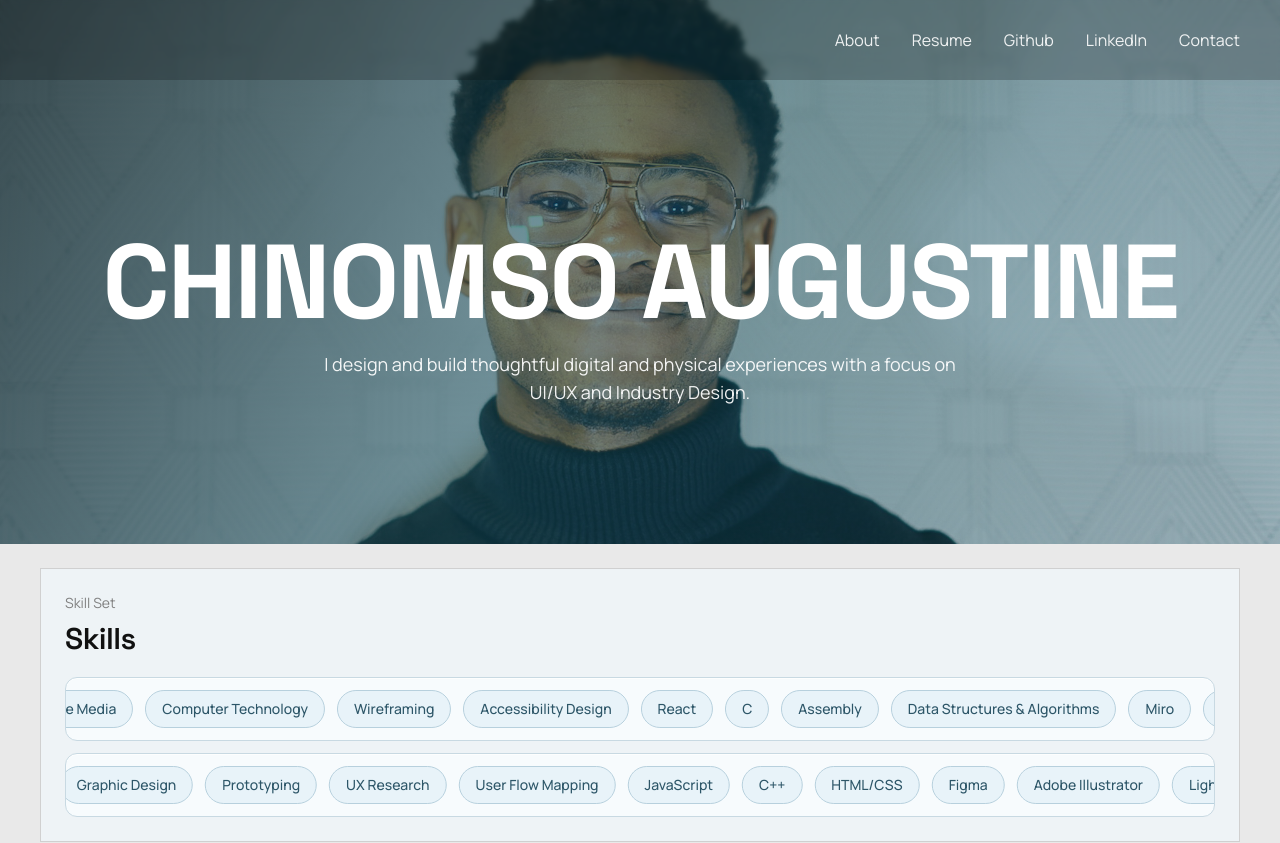
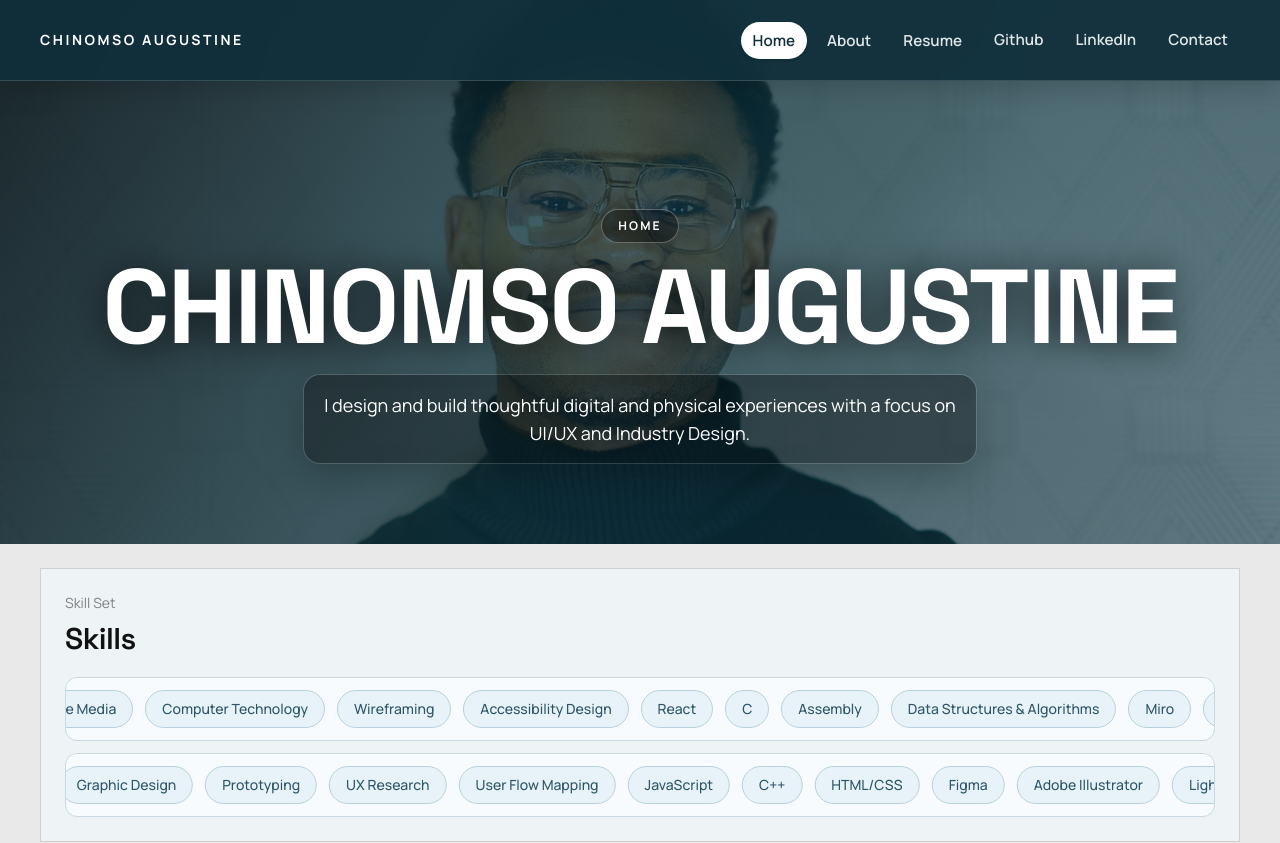
Before and after one commit to Chinomso-Augustine/Chinomso_A_Portfolio, a React (Vite) app: page / in a window 1280 px wide. Shown: the top 843 px of the page. Built offline with nearby package versions, Linux system fonts and the light colour scheme.

Commit message:
Improve portfolio navigation and previews

```diff
--- a/src/App.jsx
+++ b/src/App.jsx
@@ -8,13 +8,9 @@ const rhinoProjectImageUrl = import.meta.env.BASE_URL + "rhino-modeling.png";
 const publicFileUrl = (...pathSegments) =>
   import.meta.env.BASE_URL + pathSegments.map(encodeURIComponent).join("/");
 
-const typographyPdfUrl = publicFileUrl("DI", "Typography Project.pdf");
 const typographyImageUrl = publicFileUrl("DI", "typography-project.jpg");
-const digitalIllustrationsPdfUrl = publicFileUrl("DI", "Digital Illustrations.pdf");
 const digitalIllustrationsImageUrl = publicFileUrl("DI", "digital-illustrations.jpg");
-const eventPosterPdfUrl = publicFileUrl("DI", "My Event Poster.pdf");
 const eventPosterImageUrl = publicFileUrl("DI", "event-poster.jpg");
-const zinePdfUrl = publicFileUrl("DI", "zine-preview.pdf");
 const zineImageUrl = publicFileUrl("DI", "zine.jpg");
 const designProcessImageUrl = publicFileUrl("journey-map-1.jpg");
 
@@ -120,8 +116,8 @@ const projectCategories = [
         description:
           "A type-focused poster study exploring hierarchy, scale, and visual contrast.",
         image: typographyImageUrl,
-        action: "View PDF",
-        href: typographyPdfUrl,
+        action: "View project",
+        to: "/document/typography",
       },
       {
         type: "project",
@@ -129,8 +125,8 @@ const projectCategories = [
         description:
           "A multi-page illustration series exploring color systems, form, and everyday objects.",
         image: digitalIllustrationsImageUrl,
-        action: "View PDF",
-        href: digitalIllustrationsPdfUrl,
+        action: "View project",
+        to: "/document/digital-illustrations",
       },
       {
         type: "project",
@@ -138,8 +134,8 @@ const projectCategories = [
         description:
           "A bold event poster composition using sports imagery, layered color, and scale.",
         image: eventPosterImageUrl,
-        action: "View PDF",
-        href: eventPosterPdfUrl,
+        action: "View project",
+        to: "/document/event-poster",
       },
       {
         type: "project",
@@ -147,8 +143,8 @@ const projectCategories = [
         description:
           "A visual zine exploring time pressure, workflow, and collage-based storytelling.",
         image: zineImageUrl,
-        action: "View PDF",
-        href: zinePdfUrl,
+        action: "View project",
+        to: "/document/zine",
       },
       { type: "empty", title: "Soccer" },
     ],
@@ -177,50 +173,6 @@ export default function App() {
         `}
       </style>
 
-      <header className="fixed inset-x-0 top-0 z-30 bg-black/20 backdrop-blur-[2px]">
-        <div className="mx-auto flex h-20 w-full max-w-[1280px] items-center justify-end px-6 md:px-10">
-          <nav aria-label="Main navigation">
-            <ul className="flex items-center gap-5 text-[1rem] text-white/90 md:gap-8">
-              <li>
-                <Link to="/about" className="hover:text-white">
-                  About
-                </Link>
-              </li>
-              <li>
-                <Link to="/resume" className="hover:text-white">
-                  Resume
-                </Link>
-              </li>
-              <li>
-                <a
-                  href="https://github.com/Chinomso-Augustine"
-                  target="_blank"
-                  rel="noreferrer"
-                  className="hover:text-white"
-                >
-                  Github
-                </a>
-              </li>
-              <li>
-                <a
-                  href="https://www.linkedin.com/in/chinomso-augustine-ba9a29258/"
-                  target="_blank"
-                  rel="noreferrer"
-                  className="hover:text-white"
-                >
-                  LinkedIn
-                </a>
-              </li>
-              <li>
-                <a href="mailto:chinomsoaugustine073@gmail.com" className="hover:text-white">
-                  Contact
-                </a>
-              </li>
-            </ul>
-          </nav>
-        </div>
-      </header>
-
       <main className="pb-16">
         <section className="relative flex min-h-[68vh] items-center justify-center overflow-hidden">
           <img
@@ -228,13 +180,16 @@ export default function App() {
             alt="Hero background"
             className="absolute inset-0 h-full w-full object-cover object-[center_28%]"
           />
-          <div className="absolute inset-0 bg-[linear-gradient(120deg,rgba(7,31,39,0.78),rgba(15,76,92,0.55),rgba(15,76,92,0.35))]" />
+          <div className="absolute inset-0 bg-[linear-gradient(120deg,rgba(3,18,24,0.9),rgba(9,50,62,0.74),rgba(9,50,62,0.6))]" />
 
-          <div className="relative z-10 mx-auto w-full max-w-[1280px] px-6 pt-24 text-center md:px-10">
-            <h1 className="w-full text-[clamp(2.2rem,8.2vw,7rem)] leading-[0.92] font-bold tracking-tight text-white md:whitespace-nowrap">
+          <div className="relative z-10 mx-auto w-full max-w-[1280px] px-6 pt-32 text-center md:px-10">
+            <p className="mb-4 inline-flex rounded-full border border-white/30 bg-black/35 px-4 py-2 text-xs font-bold uppercase tracking-[0.18em] text-white">
+              Home
+            </p>
+            <h1 className="w-full text-[clamp(2.2rem,8.2vw,7rem)] leading-[0.92] font-bold tracking-tight text-white drop-shadow-[0_3px_18px_rgba(0,0,0,0.72)] md:whitespace-nowrap">
               CHINOMSO AUGUSTINE
             </h1>
-            <p className="mx-auto mt-5 max-w-2xl text-base leading-7 text-white/92 md:text-lg">
+            <p className="mx-auto mt-5 max-w-2xl rounded-2xl bg-black/35 px-5 py-4 text-base leading-7 text-white shadow-[0_14px_40px_rgba(0,0,0,0.25)] ring-1 ring-white/15 md:text-lg">
               I design and build thoughtful digital and physical experiences with a focus on UI/UX and Industry Design.
             </p>
           </div>
@@ -434,14 +389,6 @@ function WorkCard({ card }) {
     </>
   );
 
-  if (card.href) {
-    return (
-      <a href={card.href} target="_blank" rel="noreferrer" className={cardClassName}>
-        {cardContent}
-      </a>
-    );
-  }
-
   return (
     <Link to={card.to} className={cardClassName}>
       {cardContent}
--- a/src/Case1.jsx
+++ b/src/Case1.jsx
@@ -100,7 +100,7 @@ function DetailSection({ title, body, bullets, images }) {
 export default function Case1() {
   return (
     <div className="min-h-screen bg-white text-[#202124]">
-      <section className="relative overflow-hidden border-b border-[#e8eaed] bg-white px-6 pb-16 pt-20 md:px-16">
+      <section className="relative overflow-hidden border-b border-[#e8eaed] bg-white px-6 pb-16 pt-32 md:px-16">
         <div className="pointer-events-none absolute -right-24 top-12 h-72 w-72 rounded-full bg-[#e8f0fe]" />
         <div className="pointer-events-none absolute -left-24 bottom-6 h-64 w-64 rounded-full bg-[#fef7e0]" />
 
--- /dev/null
+++ b/src/DocumentViewer.jsx
@@ -0,0 +1,91 @@
+import { Link, useParams } from "react-router-dom";
+
+const publicFileUrl = (...pathSegments) =>
+  import.meta.env.BASE_URL + pathSegments.map(encodeURIComponent).join("/");
+
+const documents = {
+  typography: {
+    title: "Typography Project",
+    description: "A type-focused poster study exploring hierarchy, scale, and visual contrast.",
+    pdf: publicFileUrl("DI", "Typography Project.pdf"),
+    image: publicFileUrl("DI", "typography-project.jpg"),
+  },
+  "digital-illustrations": {
+    title: "Digital Illustrations",
+    description: "A multi-page illustration series exploring color systems, form, and everyday objects.",
+    pdf: publicFileUrl("DI", "Digital Illustrations.pdf"),
+    image: publicFileUrl("DI", "digital-illustrations.jpg"),
+  },
+  "event-poster": {
+    title: "Event Poster",
+    description: "A bold event poster composition using sports imagery, layered color, and scale.",
+    pdf: publicFileUrl("DI", "My Event Poster.pdf"),
+    image: publicFileUrl("DI", "event-poster.jpg"),
+  },
+  zine: {
+    title: "Zine",
+    description: "A visual zine exploring time pressure, workflow, and collage-based storytelling.",
+    pdf: publicFileUrl("DI", "zine-preview.pdf"),
+    image: publicFileUrl("DI", "zine.jpg"),
+  },
+};
+
+export default function DocumentViewer() {
+  const { documentId } = useParams();
+  const document = documents[documentId];
+
+  if (!document) {
+    return (
+      <main className="min-h-screen bg-[#edf4f7] px-6 pb-12 pt-32 text-[#173a47] md:px-16">
+        <div className="mx-auto max-w-4xl rounded-2xl border border-[#cbdce3] bg-white p-8">
+          <h1 className="text-3xl font-semibold">Document not found</h1>
+          <Link to="/" className="mt-6 inline-flex rounded-full bg-[#1a73e8] px-5 py-3 text-sm font-semibold text-white">
+            Return Home
+          </Link>
+        </div>
+      </main>
+    );
+  }
+
+  return (
+    <main className="min-h-screen bg-[#edf4f7] px-6 pb-12 pt-32 text-[#173a47] md:px-16">
+      <div className="mx-auto max-w-6xl">
+        <section className="rounded-2xl border border-[#cbdce3] bg-white p-6 shadow-sm">
+          <p className="text-xs font-semibold uppercase tracking-[0.18em] text-[#597381]">
+            Digital Illustrations / Graphic Design
+          </p>
+          <div className="mt-3 flex flex-col gap-4 md:flex-row md:items-end md:justify-between">
+            <div>
+              <h1 className="text-4xl font-semibold tracking-tight md:text-6xl">{document.title}</h1>
+              <p className="mt-3 max-w-2xl text-[#395d69]">{document.description}</p>
+            </div>
+            <a
+              href={document.pdf}
+              download
+              className="inline-flex w-fit rounded-full border border-[#b8ccd4] px-5 py-3 text-sm font-semibold text-[#173a47] transition hover:bg-[#eef6f9]"
+            >
+              Download PDF
+            </a>
+          </div>
+        </section>
+
+        <section className="mt-6 overflow-hidden rounded-2xl border border-[#cbdce3] bg-white shadow-sm">
+          <iframe
+            src={document.pdf}
+            title={`${document.title} PDF preview`}
+            className="hidden h-[78vh] w-full md:block"
+          />
+          <div className="p-4 md:hidden">
+            <img src={document.image} alt={`${document.title} preview`} className="w-full rounded-xl border border-[#d6e4e9]" />
+            <a
+              href={document.pdf}
+              className="mt-4 inline-flex rounded-full bg-[#173a47] px-5 py-3 text-sm font-semibold text-white"
+            >
+              Open PDF
+            </a>
+          </div>
+        </section>
+      </div>
+    </main>
+  );
+}
--- a/src/JobMadeEasy.jsx
+++ b/src/JobMadeEasy.jsx
@@ -17,6 +17,9 @@ function ImageCard({ src, alt, label }) {
   return (
     <figure className="overflow-hidden border border-[#c5d6dd] bg-white p-2">
       <img src={src} alt={alt} className="h-72 w-full bg-white object-contain" />
+      <figcaption className="border-t border-[#dce7eb] bg-[#f4f9fb] px-3 py-2 text-[11px] text-[#4f6c78]">
+        {label}
+      </figcaption>
     </figure>
   );
 }
@@ -34,7 +37,7 @@ function Section({ title, text, children }) {
 export default function JobMadeEasy() {
   return (
     <div className="min-h-screen bg-[#eaf1f4] text-[#163843]">
-      <section className="border-b border-[#c7d9e0] bg-[linear-gradient(140deg,#cfe2e8_0%,#e9f3f6_52%,#f6fbfc_100%)] px-6 pb-14 pt-20 md:px-16">
+      <section className="border-b border-[#c7d9e0] bg-[linear-gradient(140deg,#cfe2e8_0%,#e9f3f6_52%,#f6fbfc_100%)] px-6 pb-14 pt-32 md:px-16">
         <div className="mx-auto max-w-6xl">
           <p className="text-xs font-semibold uppercase tracking-[0.16em] text-[#4f6d78]">Case Study</p>
           <h1 className="mt-3 text-5xl leading-[0.95] font-semibold tracking-tight text-[#173a47] md:text-7xl">
--- a/src/LearningRhino8.jsx
+++ b/src/LearningRhino8.jsx
@@ -35,7 +35,7 @@ function StepCard({ step, title, text, image, alt }) {
 export default function LearningRhino8() {
   return (
     <div className="min-h-screen bg-[#eaf1f4] text-[#163843]">
-      <section className="border-b border-[#c7d9e0] bg-[linear-gradient(140deg,#cde2e7_0%,#e8f3f6_52%,#f6fbfc_100%)] px-6 pb-14 pt-20 md:px-16">
+      <section className="border-b border-[#c7d9e0] bg-[linear-gradient(140deg,#cde2e7_0%,#e8f3f6_52%,#f6fbfc_100%)] px-6 pb-14 pt-32 md:px-16">
         <div className="mx-auto max-w-6xl">
           <p className="text-xs font-semibold uppercase tracking-[0.16em] text-[#4f6d78]">Project 02</p>
           <h1 className="mt-3 text-5xl leading-[0.95] font-semibold tracking-tight text-[#173a47] md:text-7xl">
--- a/src/Refill.jsx
+++ b/src/Refill.jsx
@@ -126,7 +126,7 @@ function StudyBand({ title, body, bullets, images, reverse, imageLayout }) {
 export default function Refill() {
   return (
     <div className="min-h-screen bg-[#eaf1f4] text-[#163843]">
-      <section className="border-b border-[#c7d9e0] bg-[linear-gradient(140deg,#cde2e7_0%,#e8f3f6_52%,#f6fbfc_100%)] px-6 pb-14 pt-20 md:px-16">
+      <section className="border-b border-[#c7d9e0] bg-[linear-gradient(140deg,#cde2e7_0%,#e8f3f6_52%,#f6fbfc_100%)] px-6 pb-14 pt-32 md:px-16">
         <div className="mx-auto max-w-6xl">
           <p className="text-xs font-semibold uppercase tracking-[0.16em] text-[#4f6d78]">Case Study</p>
           <h1 className="mt-3 text-5xl leading-[0.95] font-semibold tracking-tight text-[#173a47] md:text-7xl">
--- /dev/null
+++ b/src/SiteNav.jsx
@@ -0,0 +1,74 @@
+import { NavLink } from "react-router-dom";
+
+const navLinkClass = ({ isActive }) =>
+  [
+    "rounded-full px-3 py-2 text-sm font-semibold transition md:text-[0.95rem]",
+    isActive
+      ? "bg-white text-[#102f3b] shadow-sm"
+      : "text-white/88 hover:bg-white/15 hover:text-white",
+  ].join(" ");
+
+export default function SiteNav() {
+  return (
+    <header className="fixed inset-x-0 top-0 z-50 border-b border-white/15 bg-[#102f3b]/92 shadow-[0_8px_24px_rgba(0,0,0,0.16)] backdrop-blur-md">
+      <div className="mx-auto flex min-h-16 w-full max-w-[1280px] flex-col gap-3 px-4 py-3 sm:min-h-20 sm:flex-row sm:items-center sm:justify-between sm:px-6 md:px-10">
+        <NavLink
+          to="/"
+          end
+          className="text-sm font-bold uppercase tracking-[0.18em] text-white hover:text-white"
+          aria-label="Chinomso Augustine home"
+        >
+          Chinomso Augustine
+        </NavLink>
+
+        <nav aria-label="Main navigation">
+          <ul className="flex flex-wrap items-center gap-1 text-white sm:justify-end md:gap-2">
+            <li>
+              <NavLink to="/" end className={navLinkClass}>
+                Home
+              </NavLink>
+            </li>
+            <li>
+              <NavLink to="/about" className={navLinkClass}>
+                About
+              </NavLink>
+            </li>
+            <li>
+              <NavLink to="/resume" className={navLinkClass}>
+                Resume
+              </NavLink>
+            </li>
+            <li>
+              <a
+                href="https://github.com/Chinomso-Augustine"
+                target="_blank"
+                rel="noreferrer"
+                className="block rounded-full px-3 py-2 text-sm font-semibold text-white/88 transition hover:bg-white/15 hover:text-white md:text-[0.95rem]"
+              >
+                Github
+              </a>
+            </li>
+            <li>
+              <a
+                href="https://www.linkedin.com/in/chinomso-augustine-ba9a29258/"
+                target="_blank"
+                rel="noreferrer"
+                className="block rounded-full px-3 py-2 text-sm font-semibold text-white/88 transition hover:bg-white/15 hover:text-white md:text-[0.95rem]"
+              >
+                LinkedIn
+              </a>
+            </li>
+            <li>
+              <a
+                href="mailto:chinomsoaugustine073@gmail.com"
+                className="block rounded-full px-3 py-2 text-sm font-semibold text-white/88 transition hover:bg-white/15 hover:text-white md:text-[0.95rem]"
+              >
+                Contact
+              </a>
+            </li>
+          </ul>
+        </nav>
+      </div>
+    </header>
+  );
+}
--- a/src/main.jsx
+++ b/src/main.jsx
@@ -10,10 +10,13 @@ import Refill from "./Refill";
 import JobMadeEasy from "./JobMadeEasy";
 import LearningRhino8 from "./LearningRhino8";
 import DesignProcess from "./DesignProcess";
+import SiteNav from "./SiteNav";
+import DocumentViewer from "./DocumentViewer";
 
 ReactDOM.createRoot(document.getElementById("root")).render(
   <React.StrictMode>
     <HashRouter>
+      <SiteNav />
       <Routes>
         <Route path="/" element={<App />} />
         <Route path="/about" element={<About />} />
@@ -23,6 +26,7 @@ ReactDOM.createRoot(document.getElementById("root")).render(
         <Route path="/jobmadeeasy" element={<JobMadeEasy />} />
         <Route path="/designprocess" element={<DesignProcess />} />
         <Route path="/learningrhino8" element={<LearningRhino8 />} />
+        <Route path="/document/:documentId" element={<DocumentViewer />} />
       </Routes>
     </HashRouter>
   </React.StrictMode>
```
Also changed, not shown: src/About.jsx (+1 -10 lines), src/DesignProcess.jsx (+19 -11 lines), src/Resume.jsx (+1 -14 lines).
